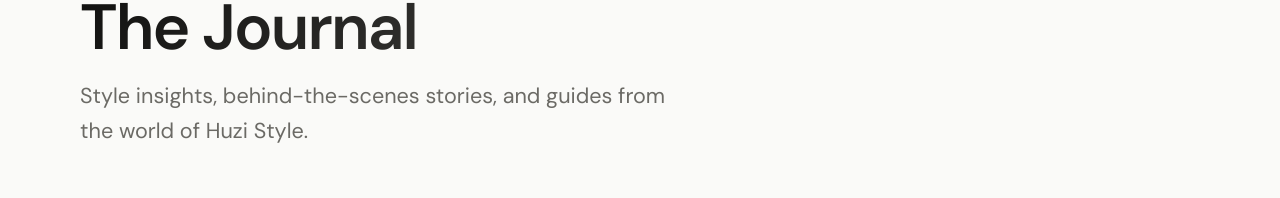
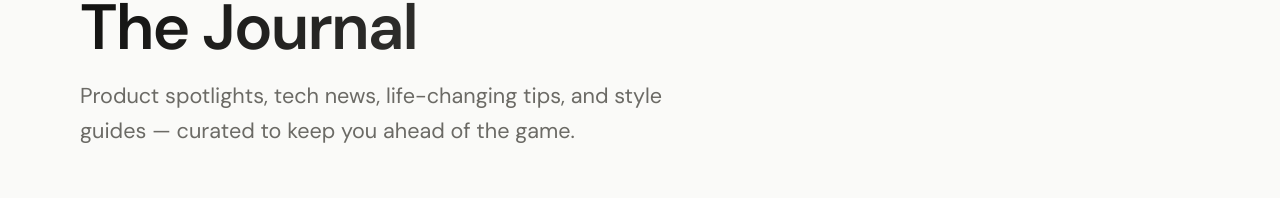
Before and after one commit to htghuzaifa2/huzistyle-web-01, a Next.js app: page /blog in a window 1280 px wide. Shown: the part 223-421 px from the top of the page. Built offline with nearby package versions, Linux system fonts and the light colour scheme; no server answers.

Commit message:
Update blog page subtitle text

```diff
--- a/src/app/blog/page.jsx
+++ b/src/app/blog/page.jsx
@@ -103,7 +103,7 @@
       <div className="blog-header">
         <h1 className="blog-title">The Journal</h1>
         <p className="blog-description">
-          Style insights, behind-the-scenes stories, and guides from the world of Huzi Style.
+          Product spotlights, tech news, life-changing tips, and style guides — curated to keep you ahead of the game.
         </p>
       </div>
 
```
